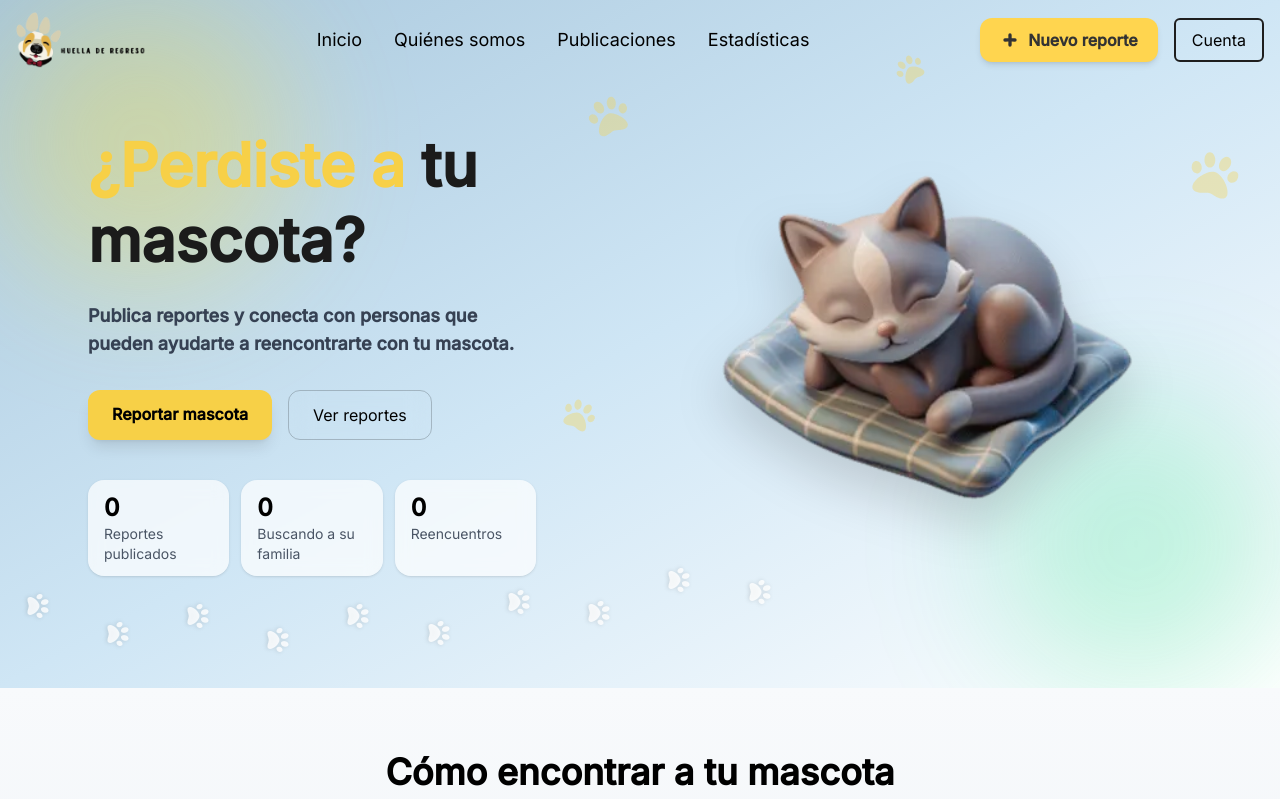
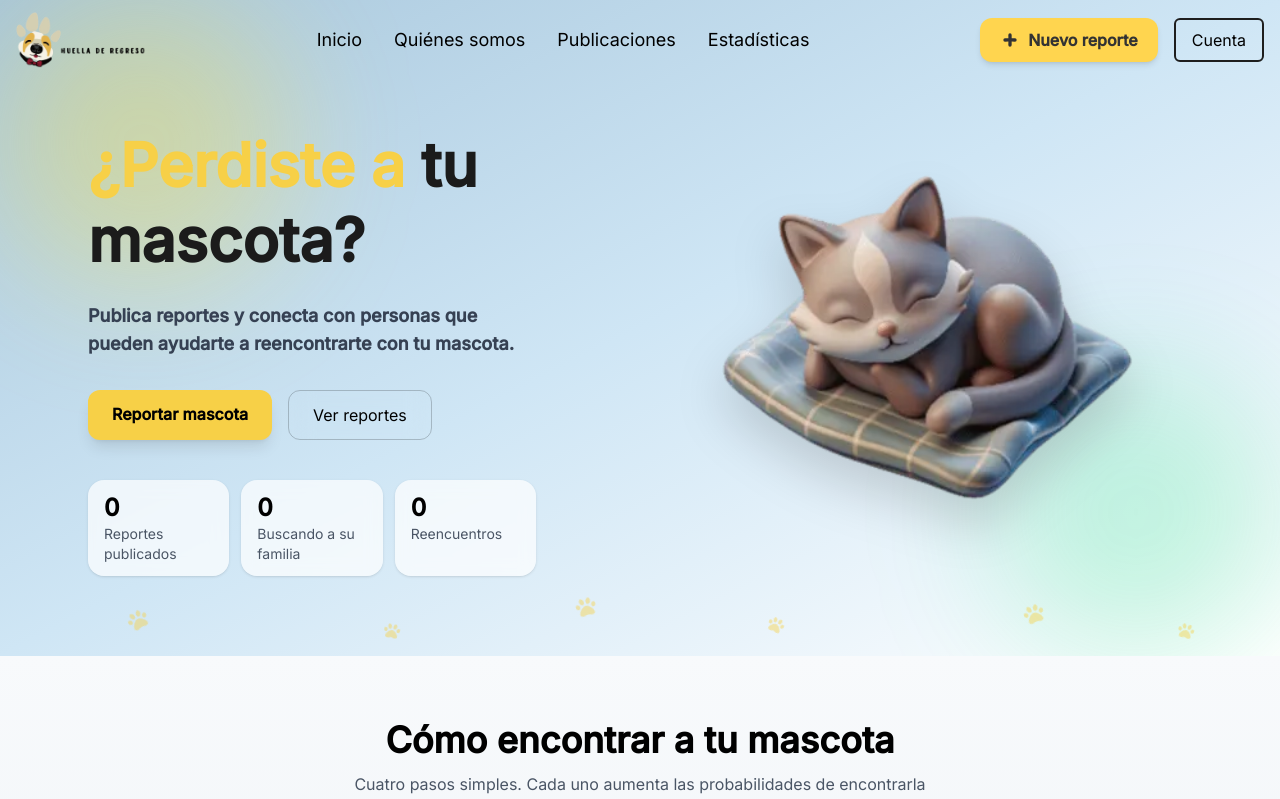
Before and after one commit to JuliRSDev/huella-de-regreso, a React (Vite) app: page / in a window 1280 px wide. Shown: the top 799 px of the page. Built offline with nearby package versions, Linux system fonts and the light colour scheme; no server answers; the database is empty.

Commit message:
feat(home): replace the paw trail with small scattered paw prints

```diff
--- a/src/components/home/Banner.jsx
+++ b/src/components/home/Banner.jsx
@@ -2,7 +2,7 @@ import dogImg from "../../assets/pet-flot.webp"
 import { Link } from "react-router-dom";
 import { motion } from "framer-motion";
 import { usePetStats, formatStat } from "../../hooks/usePetStats";
-import PawTrail from "./PawTrail";
+import HeroPaws from "./HeroPaws";
 
 const BANNER_STATS = [
   { key: "total", label: "Reportes publicados" },
@@ -14,13 +14,13 @@ const Banner = () => {
   const stats = usePetStats();
 
   return (
-    <section className="relative overflow-hidden bg-linear-to-br from-[#A8C7DC] via-[#cfe6f5] to-white pt-28 pb-32 md:pt-32 md:pb-28">
+    <section className="relative overflow-hidden bg-linear-to-br from-[#A8C7DC] via-[#cfe6f5] to-white pt-28 pb-24 md:pt-32 md:pb-20">
 
       {/* BLOBS decorativos */}
       <div className="absolute top-0 left-0 w-72 h-72 bg-yellow-300/30 rounded-full blur-3xl"></div>
       <div className="absolute bottom-0 right-0 w-72 h-72 bg-green-400/20 rounded-full blur-3xl"></div>
 
-      <PawTrail />
+      <HeroPaws />
 
       <div className="relative max-w-6xl mx-auto px-6 grid md:grid-cols-2 items-center gap-12">
 
--- /dev/null
+++ b/src/components/home/HeroPaws.jsx
@@ -0,0 +1,39 @@
+import { FaPaw } from "react-icons/fa"
+
+// Small prints placed only in the free areas of the hero (edges, the gap between the text and the
+// picture, and the bottom strip) so they never sit on the text or the buttons. On phones the hero
+// is one column, so only the bottom strip stays visible.
+const PAWS = [
+  { top: 16, left: 4, size: "w-5 h-5", rotate: -20 },
+  { top: 34, left: 7, size: "w-4 h-4", rotate: 15 },
+  { top: 55, left: 3, size: "w-6 h-6", rotate: -10 },
+  { top: 76, left: 6, size: "w-4 h-4", rotate: 25 },
+  { top: 20, left: 47, size: "w-5 h-5", rotate: 20 },
+  { top: 44, left: 49, size: "w-4 h-4", rotate: -25 },
+  { top: 68, left: 46, size: "w-5 h-5", rotate: 30 },
+  { top: 16, left: 66, size: "w-4 h-4", rotate: -15 },
+  { top: 84, left: 70, size: "w-5 h-5", rotate: 20 },
+  { top: 22, left: 91, size: "w-6 h-6", rotate: 10 },
+  { top: 45, left: 95, size: "w-4 h-4", rotate: -30 },
+  { top: 70, left: 92, size: "w-5 h-5", rotate: 15 },
+  { top: 93, left: 10, size: "w-5 h-5", rotate: -30, mobile: true },
+  { top: 95, left: 30, size: "w-4 h-4", rotate: 10, mobile: true },
+  { top: 91, left: 45, size: "w-5 h-5", rotate: -15, mobile: true },
+  { top: 94, left: 60, size: "w-4 h-4", rotate: 25, mobile: true },
+  { top: 92, left: 80, size: "w-5 h-5", rotate: -20, mobile: true },
+  { top: 95, left: 92, size: "w-4 h-4", rotate: 15, mobile: true },
+]
+
+const HeroPaws = () => (
+  <div aria-hidden="true" className="pointer-events-none absolute inset-0">
+    {PAWS.map((paw, i) => (
+      <FaPaw
+        key={`${paw.top}-${paw.left}`}
+        className={`paw-step absolute ${paw.size} text-[#F7D047]/45 ${paw.mobile ? "" : "hidden md:block"}`}
+        style={{ top: `${paw.top}%`, left: `${paw.left}%`, transform: `rotate(${paw.rotate}deg)`, animationDelay: `${i * 0.08}s` }}
+      />
+    ))}
+  </div>
+)
+
+export default HeroPaws
--- a/src/components/home/PawTrail.jsx
+++ /dev/null
@@ -1,47 +0,0 @@
-import { FaPaw } from "react-icons/fa"
-
-const STEPS = 16
-
-// A walking trail along the bottom of the hero that turns upwards past the picture.
-// Left and right prints alternate a little to each side of the path, like real footprints.
-const TRAIL = Array.from({ length: STEPS }, (_, i) => {
-  const t = i / (STEPS - 1)
-  const climb = Math.max(0, (t - 0.78) / 0.22) ** 2
-  const side = i % 2 === 0 ? -1.6 : 1.6
-  return {
-    left: 2 + t * 94,
-    top: 88 - 6 * t - 34 * climb + 3 * Math.sin(t * Math.PI * 2) + side,
-    rotate: 90 - 45 * climb,
-    delay: i * 0.12,
-    // On phones the hero is one column, so the right half of the trail would cross the cards
-    desktopOnly: t > 0.6,
-  }
-})
-
-const SCATTERED = [
-  { top: "14%", left: "46%", size: "w-10 h-10", rotate: -20 },
-  { top: "58%", left: "44%", size: "w-8 h-8", rotate: 25 },
-  { top: "22%", left: "93%", size: "w-12 h-12", rotate: 15 },
-  { top: "8%", left: "70%", size: "w-7 h-7", rotate: -35 },
-]
-
-const PawTrail = () => (
-  <div aria-hidden="true" className="pointer-events-none absolute inset-0">
-    {TRAIL.map((paw) => (
-      <FaPaw
-        key={`trail-${paw.left}`}
-        className={`paw-step absolute w-5 h-5 md:w-6 md:h-6 text-white/80 drop-shadow-sm ${paw.desktopOnly ? 'hidden md:block' : ''}`}
-        style={{ top: `${paw.top}%`, left: `${paw.left}%`, transform: `rotate(${paw.rotate}deg)`, animationDelay: `${paw.delay}s` }}
-      />
-    ))}
-    {SCATTERED.map((paw) => (
-      <FaPaw
-        key={`scattered-${paw.top}-${paw.left}`}
-        className={`hidden md:block absolute ${paw.size} text-[#F7D047]/35`}
-        style={{ top: paw.top, left: paw.left, transform: `rotate(${paw.rotate}deg)` }}
-      />
-    ))}
-  </div>
-)
-
-export default PawTrail
--- a/src/styles/home.css
+++ b/src/styles/home.css
@@ -43,7 +43,7 @@ summary::-webkit-details-marker {
 .help-container p {
     color: var(--subtitulo-color);
 }
-/* HUELLAS DEL BANNER: aparecen una tras otra, como alguien caminando */
+/* HUELLAS DEL BANNER: aparecen una tras otra al cargar */
 @keyframes paw-step-in {
   from { opacity: 0; }
   to { opacity: 1; }
```
